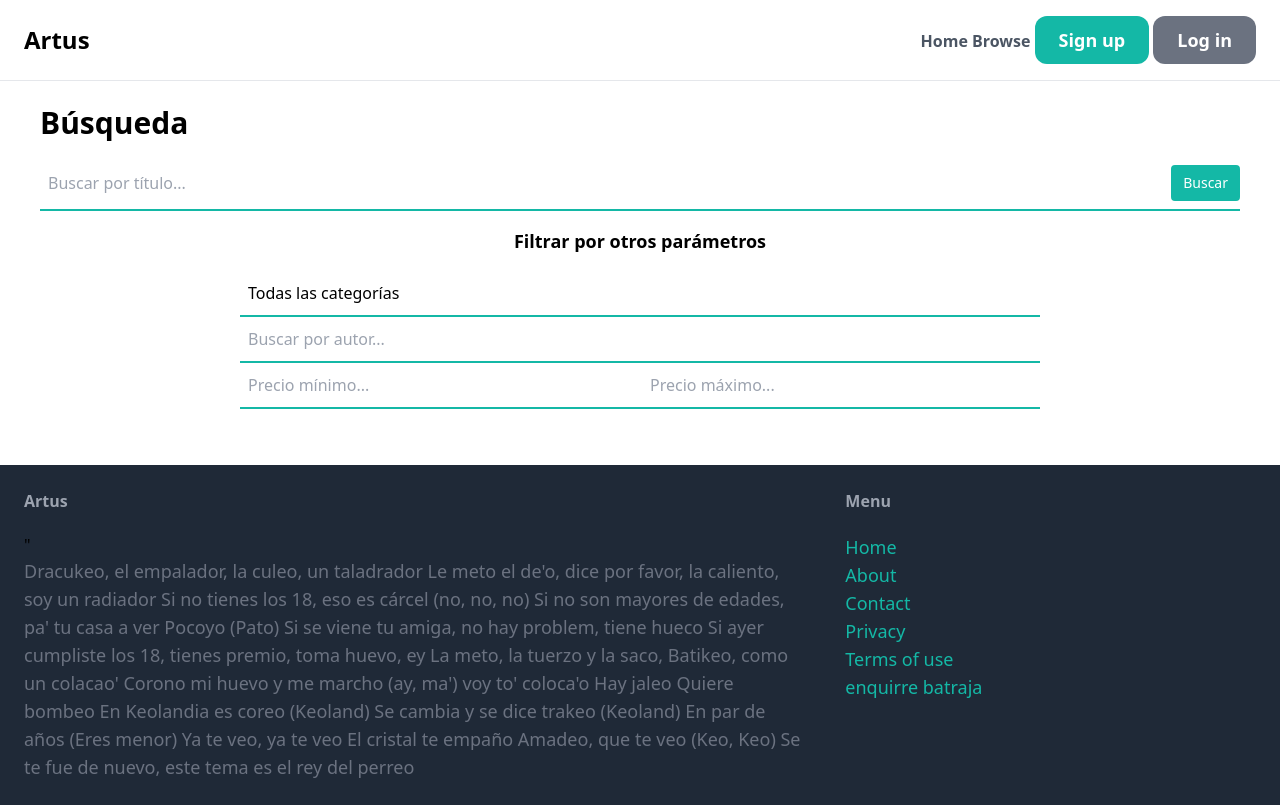
After one commit to Yuuta094/PGPI-G2.12, a Django app: page /product/search/ in a window 1280 px wide. The commit adds this page. Run offline with Django 4.2, Linux system fonts and the light colour scheme; some libraries are stand-ins or nearby versions.

Commit message:
add(product): search and filter functionality

```diff
--- /dev/null
+++ b/artUS/artus/product/templates/product/search.html
@@ -0,0 +1,56 @@
+<link href="https://cdn.jsdelivr.net/npm/nouislider@14.6.3/distribute/nouislider.min.css" rel="stylesheet">
+<script src="https://cdn.jsdelivr.net/npm/nouislider@14.6.3/distribute/nouislider.min.js"></script>
+
+{% extends "core/base.html" %}
+
+{% block content %}
+    <div class="container mx-auto px-4">
+        <h1 class="text-3xl font-bold mb-4">Búsqueda</h1>
+
+        <form action="{% url 'product:search' %}" method="get" class="mb-8">
+            <div class="flex items-center border-b border-b-2 border-teal-500 py-2">
+                <input class="appearance-none bg-transparent border-none w-full text-grey-darker mr-3 py-1 px-2 leading-tight focus:outline-none" type="text" name="q" placeholder="Buscar por título...">
+                <button class="flex-shrink-0 bg-teal-500 hover:bg-teal-700 border-teal-500 hover:border-teal-700 text-sm border-4 text-white py-1 px-2 rounded" type="submit">
+                    Buscar
+                </button>
+            </div>
+            <div class="mt-4 w-2/3 mx-auto">
+                <h2 class="text-center text-lg font-bold mb-4">Filtrar por otros parámetros</h2>
+                <div class="flex items-center border-b border-b-2 border-teal-500 py-2">
+                    <select name="category" class="appearance-none bg-transparent border-none w-full text-grey-darker mr-3 py-1 px-2 leading-tight focus:outline-none">
+                        <option value="">Todas las categorías</option>
+                        {% for category in categories %}
+                            <option value="{{ category }}">{{ category }}</option>
+                        {% endfor %}
+                    </select>
+                </div>
+                <div class="flex items-center border-b border-b-2 border-teal-500 py-2">
+                    <input class="appearance-none bg-transparent border-none w-full text-grey-darker mr-3 py-1 px-2 leading-tight focus:outline-none" type="text" name="author" placeholder="Buscar por autor...">
+                </div>
+                <div class="flex items-center border-b border-b-2 border-teal-500 py-2">
+                    <input class="appearance-none bg-transparent border-none w-1/2 text-grey-darker mr-3 py-1 px-2 leading-tight focus:outline-none mr-4" type="number" name="min_price" placeholder="Precio mínimo...">
+                    <input class="appearance-none bg-transparent border-none w-1/2 text-grey-darker mr-3 py-1 px-2 leading-tight focus:outline-none" type="number" name="max_price" placeholder="Precio máximo...">
+                </div>
+            </div>
+        </form>
+
+        {% if q is not None %}
+            {% if obras %}
+                <h2 class="text-2xl font-bold mb-4">Resultados:</h2>
+                <ul class="space-y-4">
+                    {% for product in obras %}
+                        <li class="border p-4 rounded-md flex items-start">
+                            <img src="{{ product.image.url }}" alt="{{ product.name }}" class="w-16 h-16 object-cover mr-4">
+                            <div>
+                                <h3 class="text-xl font-bold mb-2"><a href="{% url 'product:detail' product.id %}" class="text-teal-500 hover:text-teal-700">{{ product.name }}</a></h3>
+                                <p class="text-grey-darker">{{ product.description }}</p>
+                            </div>
+                        </li>
+                    {% endfor %}
+                </ul>
+            {% else %}
+                <p class="text-red-500">No se encontraron productos.</p>
+            {% endif %}
+        {% endif %}
+    </div>
+{% endblock %}
--- a/artUS/artus/product/urls.py
+++ b/artUS/artus/product/urls.py
@@ -3,4 +3,6 @@ from . import views
 app_name = 'product'
 urlpatterns = [
     path('<int:pk>/',views.detail,name='detail'),
+    path('search/',views.search_page,name='search_page'),
+    path('search/result/',views.search,name='search'),
 ]
--- a/artUS/artus/product/views.py
+++ b/artUS/artus/product/views.py
@@ -1,5 +1,5 @@
 from django.shortcuts import render,get_object_or_404
-from .models import Obra
+from .models import Category, Obra
 
 def detail(request,pk):
     obra = get_object_or_404(Obra, pk=pk)
@@ -8,3 +8,31 @@ def detail(request,pk):
         'obra':obra,
         'related_obras':related_obras
     })
+
+def search_page(request):
+    categories = [choice[1] for choice in Category.choices]
+    return render(request,'product/search.html', {
+        'categories':categories
+    })
+
+def search(request):
+    categories = [choice[1] for choice in Category.choices]
+    q = request.GET.get('q')
+    category = request.GET.get('category')
+    author = request.GET.get('author')
+    min_price = request.GET.get('min_price')
+    max_price = request.GET.get('max_price')
+    obras = Obra.objects.filter(name__icontains=q, category__icontains=category, author__icontains=author)
+    if min_price:
+        obras = obras.filter(price__gte=min_price)
+    if max_price:
+        obras = obras.filter(price__lte=max_price)
+    return render(request,'product/search.html', {
+        'obras':obras,
+        'q':q,
+        'categories':categories,
+        'category':category,
+        'author':author,
+        'min_price':min_price,
+        'max_price':max_price
+    })
```
Also changed, not shown: artUS/artus/core/templates/core/index.html (+15 -1 lines).
